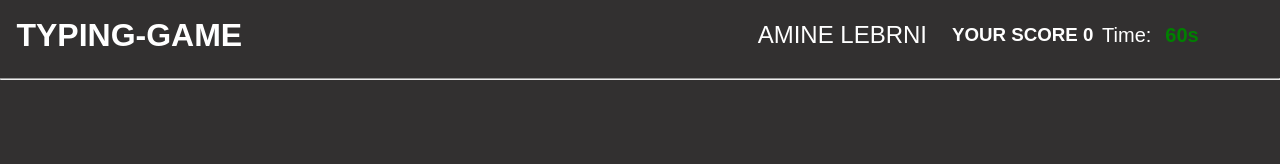
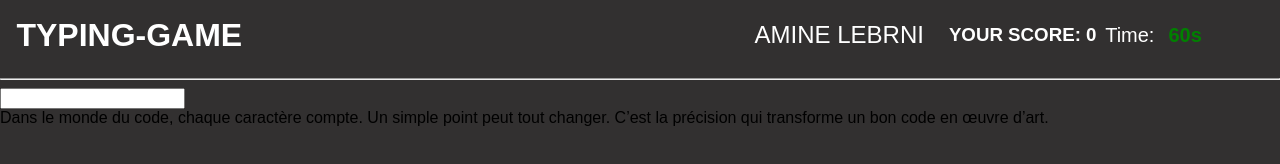
Before and after one commit to aminelebrini/BRIEF-4, a plain HTML site: page TYPING-GAME/index.html in a window 1280 px wide. Drawn offline with Linux system fonts and the light colour scheme.

Commit message:
j'ai fait quelque changement dans index.html

```diff
--- a/TYPING-GAME/index.html
+++ b/TYPING-GAME/index.html
@@ -13,11 +13,26 @@
         </div>
         <div class="profile-data">
             <h2>AMINE LEBRNI</h2>
-            <h3>YOUR SCORE <span id="num">0</span></h3>
+            <h3>YOUR SCORE: <span id="num">0</span></h3>
             <h4 class="timer">Time: <p id="time">60s</p></h4>
         </div>
     </header>
     <hr>
+    <main class="container">
+    <!-- <div class="lvl">
+        <select id="level">
+        <option value="notuse">SELECT</option>
+        <option value="level1">LEVEL 1</option>
+        <option value="level2">LEVEL 2</option>
+        <option value="level3">LEVEL 3</option>
+    </select>
+    </div> -->
+        <input type="text" class="input-text" id="input-text">
+        <div class="display-txt" id="display-txt">
+            <h4 id="s"></h4>
+        </div>
+    </main>
+
     <script src="index.js"></script>
 </body>
 </html>
```
